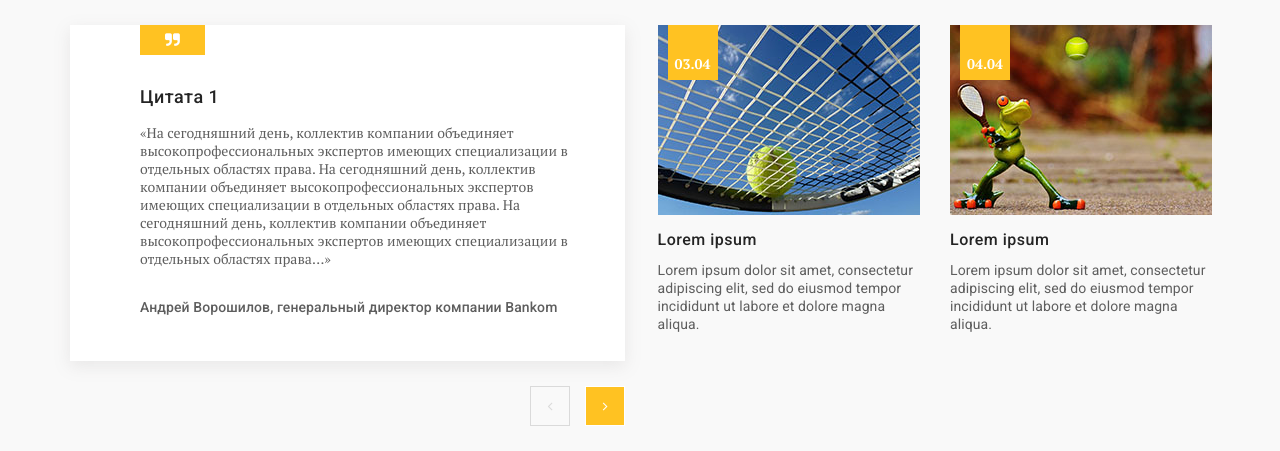
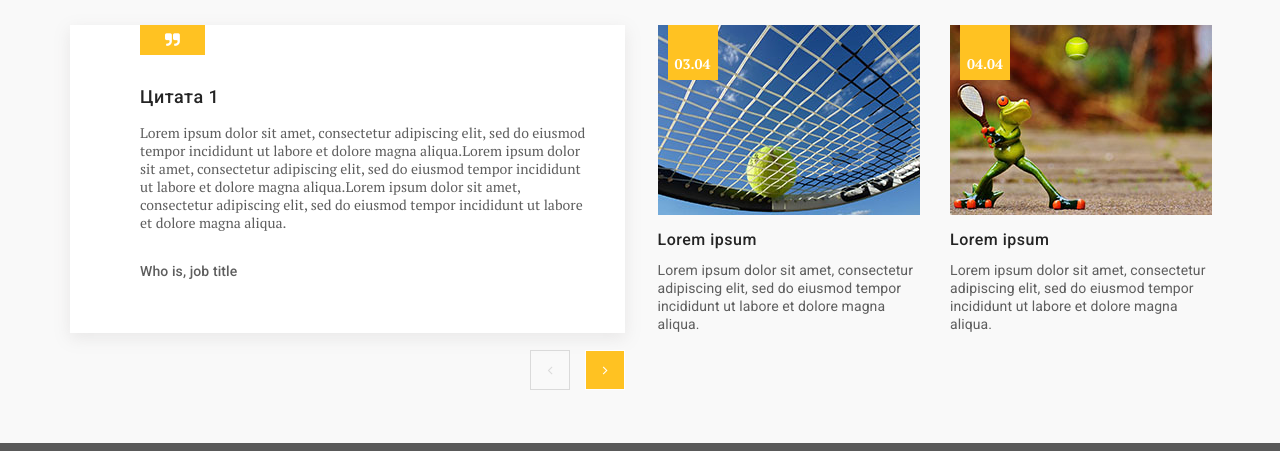
Before and after one commit to Infared1/tennis, a plain HTML site: page index.html in a window 1280 px wide. Shown: the part 2540-2991 px from the top of the page. Drawn offline with nearby package versions, Linux system fonts and the light colour scheme; files whose address does not match are found by name.

Commit message:
docs: change info news

```diff
--- a/index.html
+++ b/index.html
@@ -303,14 +303,16 @@
                                 Цитата 1
                             </div>
                             <div class="news__slider-text">
-                                «На сегодняшний день, коллектив компании объединяет высокопрофессиональных экспертов
-                                имеющих специализации в отдельных областях права. На сегодняшний день, коллектив
-                                компании объединяет высокопрофессиональных экспертов имеющих специализации в отдельных
-                                областях права. На сегодняшний день, коллектив компании объединяет
-                                высокопрофессиональных экспертов имеющих специализации в отдельных областях права...»
+                                Lorem ipsum dolor sit amet, consectetur adipiscing elit, sed do eiusmod tempor
+                                incididunt ut
+                                labore et dolore magna aliqua.Lorem ipsum dolor sit amet, consectetur adipiscing elit, sed do eiusmod tempor
+                                incididunt ut
+                                labore et dolore magna aliqua.Lorem ipsum dolor sit amet, consectetur adipiscing elit, sed do eiusmod tempor
+                                incididunt ut
+                                labore et dolore magna aliqua.
                             </div>
                             <div class="news__slider-author">
-                                Андрей Ворошилов, генеральный директор компании Bankom
+                                Who is, job title
                             </div>
                         </div>
                         <div class="news__slider-item">
```
